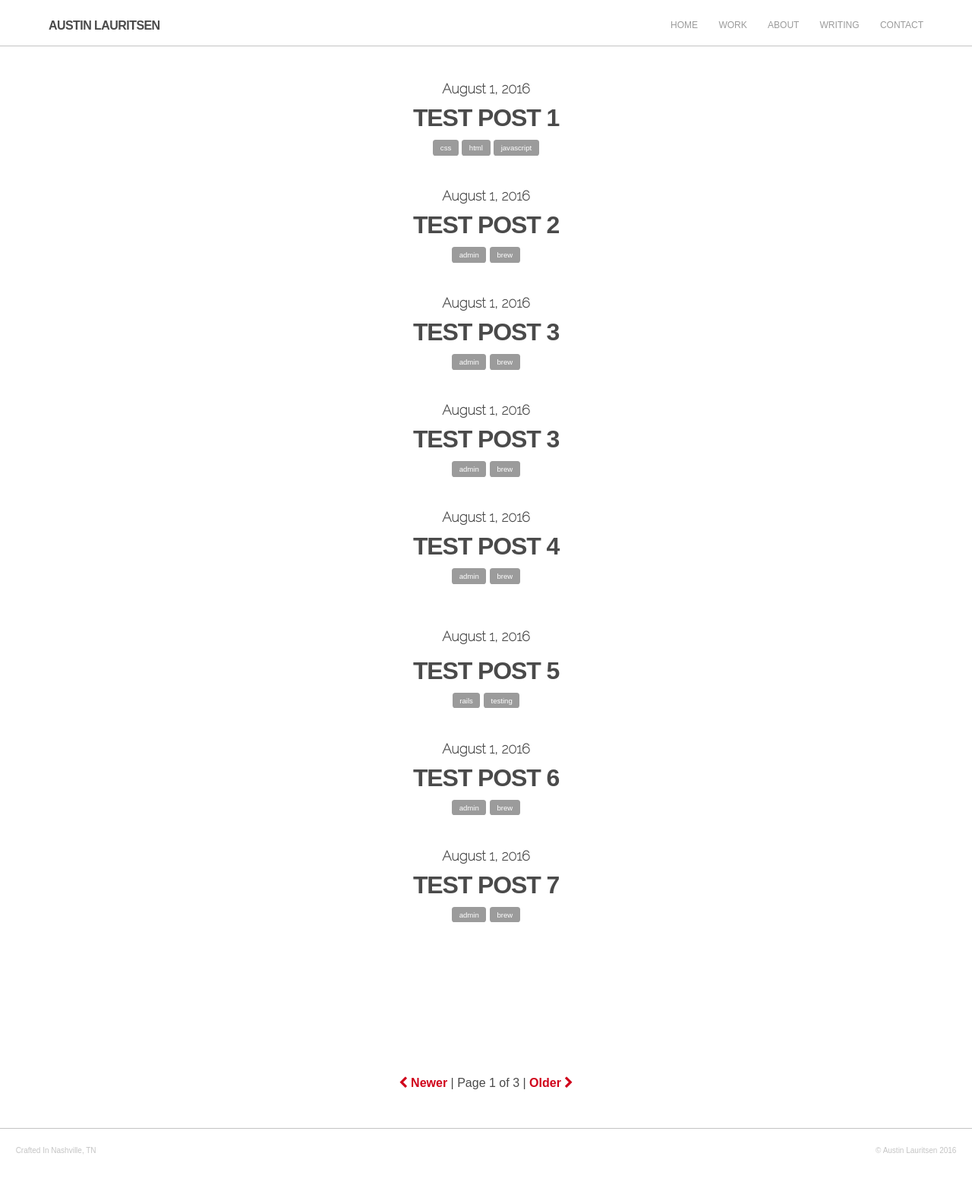
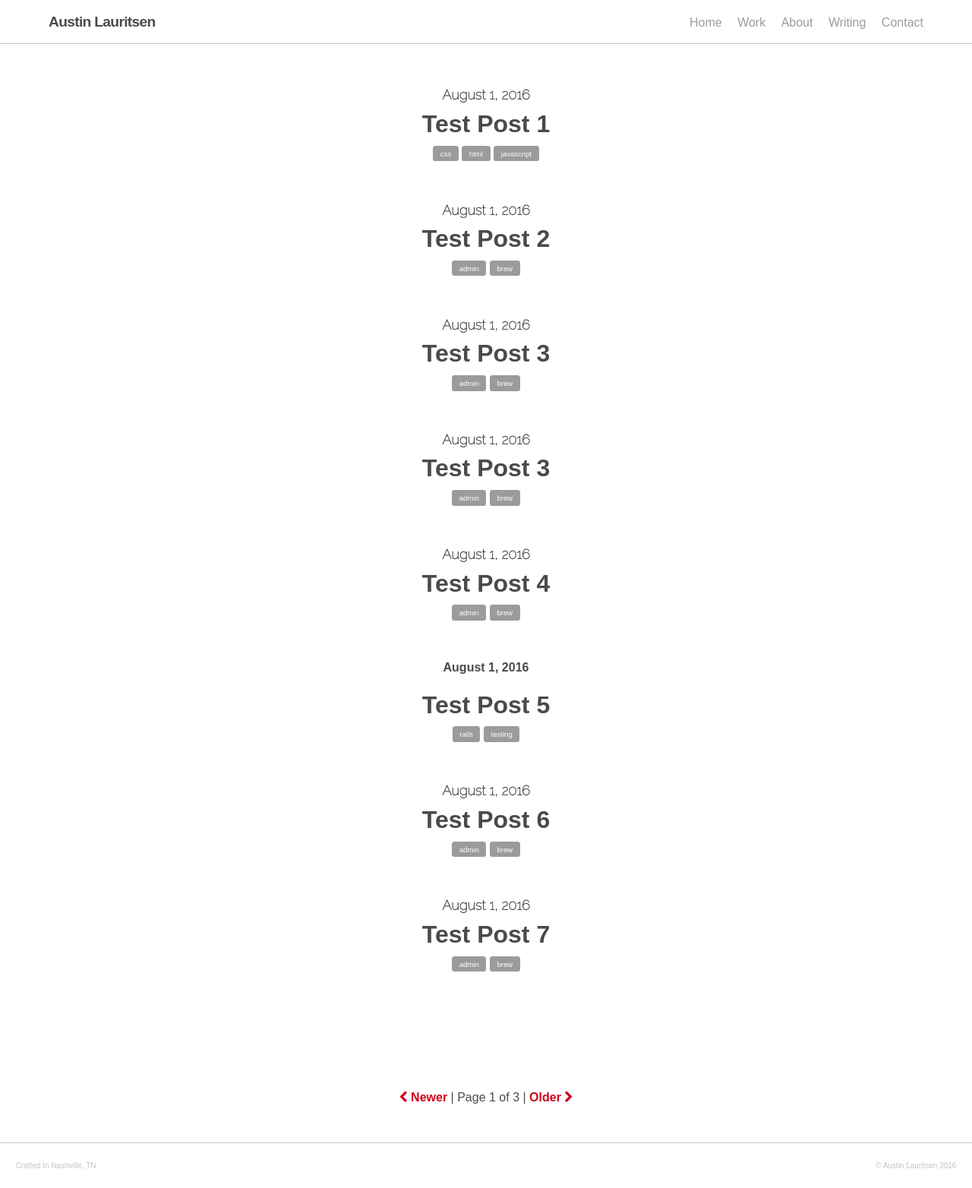
Before and after one commit to veryaustin/davis-theme-html, a plain HTML site: page index.html in a window 1280 px wide. Shown: the whole page at 76% size. Drawn offline with nearby package versions, Linux system fonts and the light colour scheme.

Commit message:
Modify template to use less bold uppercase lettering in headers

```diff
--- a/index.html
+++ b/index.html
@@ -16,10 +16,11 @@
     <link rel="icon" type="image/x-icon" href="img/favicon.ico">
   </head>
   <body>
-    <header>
+    <header id="top_header" class="clearfix">
       <div class="wrapper">
-        <a href="/" id="logo">Austin Lauritsen</a>
-        <nav>
+        <a href="/"><h1 class="logo">Austin Lauritsen</h1></a>
+        <a href="#" class="menu"><i class="fa fa-bars"></i></a>
+        <nav id="main_nav">
           <a href="index.html">Home</a>
           <a href="#">Work</a>
           <a href="#">About</a>
@@ -29,81 +30,78 @@
       </div>
     </header>
 
-    <section class="content">
-      <div class="wrapper">
-
-        <section class="post">
-          <h4 class="post-date">August 1, 2016</h4>
-          <h1 class="post-title"><a href="post-detail.html">Test Post 1</a></h1>
+    <article class="articles">
+      <h4 class="article-date">August 1, 2016</h4>
+      <h1 class="article-title"><a href="post-detail.html">Test Post 1</a></h1>
       <span class="taglist">
         <a href="#" class="tag">css</a>
         <a href="#" class="tag">html</a>
         <a href="#" class="tag">Javascript</a>
       </span>
-        </section>
+    </article>
 
-        <section class="post">
-          <h4 class="post-date">August 1, 2016</h4>
-          <h1 class="post-title"><a href="post-detail.html">Test Post 2</a></h1>
+    <article class="articles">
+      <h4 class="article-date">August 1, 2016</h4>
+      <h1 class="article-title"><a href="post-detail.html">Test Post 2</a></h1>
       <span class="taglist">
         <a href="#" class="tag">Admin</a>
         <a href="#" class="tag">Brew</a>
       </span>
-        </section>
+    </article>
 
-        <section class="post">
-          <h4 class="post-date">August 1, 2016</h4>
-          <h1 class="post-title"><a href="post-detail.html">Test Post 3</a></h1>
+    <article class="articles">
+      <h4 class="article-date">August 1, 2016</h4>
+      <h1 class="article-title"><a href="post-detail.html">Test Post 3</a></h1>
       <span class="taglist">
         <a href="#" class="tag">Admin</a>
         <a href="#" class="tag">Brew</a>
       </span>
-        </section>
+    </article>
 
-        <section class="post">
-          <h4 class="post-date">August 1, 2016</h4>
-          <h1 class="post-title"><a href="post-detail.html">Test Post 3</a></h1>
+    <article class="articles">
+      <h4 class="article-date">August 1, 2016</h4>
+      <h1 class="article-title"><a href="post-detail.html">Test Post 3</a></h1>
       <span class="taglist">
         <a href="#" class="tag">Admin</a>
         <a href="#" class="tag">Brew</a>
       </span>
-        </section>
+    </article>
 
-        <section class="post">
-          <h4 class="post-date">August 1, 2016</h4>
-          <h1 class="post-title"><a href="post-detail.html">Test Post 4</a></h1>
+    <article class="articles">
+      <h4 class="article-date">August 1, 2016</h4>
+      <h1 class="article-title"><a href="post-detail.html">Test Post 4</a></h1>
       <span class="taglist">
         <a href="#" class="tag">Admin</a>
         <a href="#" class="tag">Brew</a>
       </span>
-        </section>
+    </article>
 
-        <section class="post">
+    <article class="articles">
       <h4 class="postdate">August 1, 2016</h4>
-          <h1 class="post-title"><a href="post-detail.html">Test Post 5</a></h1>
+      <h1 class="article-title"><a href="post-detail.html">Test Post 5</a></h1>
       <span class="taglist">
         <a href="#" class="tag">Rails</a>
         <a href="#" class="tag">Testing</a>
       </span>
-        </section>
+    </article>
 
-        <section class="post">
-          <h4 class="post-date">August 1, 2016</h4>
-          <h1 class="post-title"><a href="post-detail.html">Test Post 6</a></h1>
+    <article class="articles">
+      <h4 class="article-date">August 1, 2016</h4>
+      <h1 class="article-title"><a href="post-detail.html">Test Post 6</a></h1>
       <span class="taglist">
         <a href="#" class="tag">Admin</a>
         <a href="#" class="tag">Brew</a>
       </span>
-        </section>
+    </article>
 
-        <section class="post">
-          <h4 class="post-date">August 1, 2016</h4>
-          <h1 class="post-title"><a href="post-detail.html">Test Post 7</a></h1>
+    <article class="articles">
+      <h4 class="article-date">August 1, 2016</h4>
+      <h1 class="article-title"><a href="post-detail.html">Test Post 7</a></h1>
       <span class="taglist">
         <a href="#" class="tag">Admin</a>
         <a href="#" class="tag">Brew</a>
       </span>
-        </section>
+    </article>
 
     <nav class="pagination">
       <a href="#"><i class="fa fa-chevron-left" aria-hidden="true"></i> Newer</a>
@@ -113,8 +111,6 @@
       <a href="#">Older <i class="fa fa-chevron-right" aria-hidden="true"></i></a>
     </nav>
 
-      </div>
-    </section>
     <footer>
       <span id="copy">Crafted In Nashville, TN</span>
       <span id="legal">&copy; Austin Lauritsen 2016</span>
--- a/src/scss/styles.scss
+++ b/src/scss/styles.scss
@@ -1,6 +1,5 @@
 @import 'normalize';
 @import 'monokai';
-
 
 // ----- Variables ----- //
 
@@ -10,76 +9,152 @@ $light_grey: #C4C4C4;
 $white: #FFFFFF;
 $highlight: #D0021B;
 
-
 // ----- Global Styles ----- //
 
 * {
-  padding: 0;
-  margin: 0;
+  box-sizing: border-box;
 }
 
-body {
+html, body {
   font-family: 'Open-Sans', sans-serif;
   color: $dark_grey;
 }
 
-p {
-  margin: .5em 0;
+.clearfix:before, .clearfix:after {
+  content: " ";
+  display: table;
 }
 
-hr, h2, h4, h5, h6 {
-  margin: .9em 0;
+.clearfix:after {
+  clear: both;
 }
 
-
-p, li {
-  font-size: 1em;
-  line-height: 1.25em;
+.wrapper {
+  width: 1440px;
+  max-width: 90%;
+  margin: 0 auto;
 }
 
-h1 {
-  font-size: 2em;
+h1, h2, h3, h4, h5, h6 {
   font-weight: 700;
-  text-transform: uppercase;
-  letter-spacing: -0.035em;
+  letter-spacing: -0.046875;
 }
 
-h2 {
-  font-size: 1.5em;
-  font-weight: 700;
-  text-transform: uppercase;
-  letter-spacing: -0.035em;
+p {
+  line-height: 1.6em;
 }
 
-h3 {
-  font-size: 1.375em;
+// ----- Navigation ----- //
+
+#top_header {
+  padding: .3em 0;
+  border-bottom: 1px solid $light_grey;
+  .logo {
+    float: left;
+    font-size: 1.2em;
     font-weight: 700;
-  text-transform: uppercase;
     letter-spacing: -0.035em;
-  margin: .6em 0;
+    color: $dark_grey;
+  }
+  #main_nav {
+    float: right;
+    font-size: 1em;
+    padding-top: 1em;
+    a {
+      color: $medium_grey;
+      margin-left: 1em;
+      text-decoration: none;
+      &:hover {
+        text-decoration: underline;
+        color: $dark_grey;
+      }
+      &:active {
+        text-decoration: underline;
+      }
+    }
+  }
 }
 
+.menu {
+  display: none;
+}
+
+// ----- Article List ----- //
+
+.articles {
+  width: 960px;
+  max-width: 90%;
+  margin: 3.5em auto;
+  text-align: center;
+  min-height: 100%;
+  .article-date {
+    font-family: 'Raleway', sans-serif;
+    // text-transform: none;
+    font-size: 1.125em;
+    margin: .3em 0;
+  }
+  .article-title {
+    margin: .3em 0;
+    a {
+        text-decoration: none;
+        color: $dark_grey;
+    }
+  }
+}
+
+// ----- Article Detail Banner ----- //
+
+#banner {
+  text-align: center;
+  margin: 100px 0;
+  h1 {
+    font-size: 3.250em;
+    margin-top: 0.133em;
+  }
+  h3 {
+    margin: 0px;
+  }
   h4 {
+    margin: 12px 0;
     font-family: 'Raleway', sans-serif;
+    text-transform: none;
     font-size: 1.125em;
   }
-
-h5 {
-  font-family: 'Raleway', sans-serif;
-  font-size: 0.938em;
-  text-transform: uppercase;
+  #banner_content_wrapper {
+    width: 1440px;
+    max-width: 90%;
+    margin: 0 auto;
+  }
 }
 
+// ----- Article Detail Content ----- //
+
+#article_content {
+  width: 960px;
+  max-width: 90%;
+  margin: 0 auto;
   a {
     color: $highlight;
-  text-decoration:none;
+    text-decoration: none;
+    &:hover {
+      color: darken($highlight, 25%);
+    }
     &:visited {
       color: $highlight;
     }
   }
+  img {
+    display: block;
+    max-width: 100%;
+    margin: 2em auto;
+  }
+  ul, ol {
+    margin-left: 1em;
+  }
 
-ul, ol {
-  margin-left: 3em;
+  li {
+    font-size: 1.1em;
+    line-height: 1.3em;
   }
 
   blockquote {
@@ -93,74 +168,52 @@ hr {
     border-top: 1px solid $light_grey;
   }
 
+  strong {
+    font-weight: 700;
+  }
+
+  pre {
+    display: block;
+    font-family: monospace;
+    white-space: pre;
+    margin: 1em 0
+  }
+
   input, textarea {
     font-size: 1em;
     padding: 0.3em;
     border: 1px solid $light_grey;
   }
-
-img {
-  display: block;
-  max-width: 100%;
-  margin: 2em auto;
 }
 
-.wrapper {
-  width: 1440px;
-  max-width: 90%;
-  margin: 0 auto;
-};
+// ----- Post Tag Styles ----- //
 
-.content {
-  position: relative;
-  min-height: 100%;
-  margin: 2.813em 0 -2.063em 0;
+.taglist {
+  .tag {
+    font-size: 0.6em;
+    text-decoration: none;
+    text-transform: lowercase;
+    color: $white;
+    background-color: $medium_grey;
+    padding: 0.5em 1em;
+    border-radius: 0.375em;
+  }
 }
 
+// ----- Pagination Styles ----- //
 
-// ----- Footer Clearfix ----- //
-
-.content:after {
-  content: "";
-  display: block;
+.pagination {
+  margin-top: 10em;
+  text-align: center;
+  a {
+    font-weight: 700;
+    color: $highlight;
+    text-decoration: none;
+    &:hover {
+      color: darken($highlight, 25%);
     }
-
-footer, .content:after {
-  height: 2.063em;
-}
-
-
-// ----- Header Styles ----- //
-
-header {
-  padding: 1.25em 0 2.5em 0;
-  border-bottom: 1px solid $light_grey;
-  #logo {
-    font-weight: 400;
-    font-size: 1em;
-    text-transform: uppercase;
-    letter-spacing: -0.035em;
-    margin: 0;
-    margin-top: 0.313em;
-    float: left;
-    font-weight: 700;
-    color: $dark_grey;
-  }
-  nav {
-    text-transform: uppercase;
-    font-size: 0.75em;
-    float: right;
-    margin-top: 0.5em;
-    a {
-      margin-left: 2em;
-      text-decoration: none;
-      color: $medium_grey;
-      &:hover, &:visited {
-        color: $dark_grey;
-      }
-      &:active {
-        text-decoration: underline;
-      }
+    &:visited {
+      color: $highlight;
     }
   }
 }
@@ -169,6 +222,7 @@ header {
 // ----- Footer Styles ----- //
 
 footer {
+  height: 60px;
   border-top: 0.063em solid $light_grey;
   background-color: $white;
   margin-top: 5em;
@@ -187,71 +241,43 @@ footer {
 }
 
 
-// ----- Post Tag Styles ----- //
+// ----- Media Queries ----- //
 
-.taglist {
-  .tag {
-    font-size: 0.6em;
-    text-decoration: none;
-    text-transform: lowercase;
-    color: $white;
-    background-color: $medium_grey;
-    padding: 0.5em 1em;
-    border-radius: 0.375em;
+@media only screen and (max-width: 768px){
+  #main_nav {
+    display: none;
+  }
+  #main_nav.active {
+    display: block;
+    width: 100%;
+    a {
+      display: block;
+      padding: 1em 0;
+      border-bottom: 1px solid $light_grey;
+      &:last-child {
+        border-bottom: none;
       }
     }
-
-
-// ----- Posts Overview Styles ----- //
-
-.post {
-  text-align: center;
-  padding-bottom: 2.813em;
-  .post-date {
-    margin: 0;
   }
-  .post-title {
-    margin: 0.313em 0;
-    a {
+  .menu {
+    display: block;
+    float: right;
+    i {
+      font-size: 1.5em;
       color: $dark_grey;
-      &:hover {
-        color: $medium_grey;
-      }
+      padding-top: .4em;
     }
   }
 }
 
-
-// ----- Pagination Styles ----- //
-
-.pagination {
-  margin-top: 10em;
-  text-align: center;
-  a {
-    font-weight: 700;
+@media only screen and (max-width: 320px){
+  h1 {
+    font-size: 1.5em;
+  }
+  #banner h1 {
+    font-size: 2.250em;
+  }
+  .articles {
+    margin: 2.3em auto;
   }
 }
-
-
-// ----- Post Detail Styles ----- //
-
-.post-detail-header {
-  text-align: center;
-  margin: 100px 0;
-  h1 {
-    font-size: 3.250em;
-    margin-top: 0.133em;
-  }
-  h3 {
-    margin: 0px;
-  }
-  h4 {
-    margin: 12px 0;
-  }
-}
-
-.post-detail-content {
-  h1 {
-    margin: 32px 0 0 0;
-  }
-}
```
Also changed, not shown: post-detail.html (+9 -9 lines), css/styles.css, 1 other file. Lines whose indentation alone changed are shown as unchanged.
